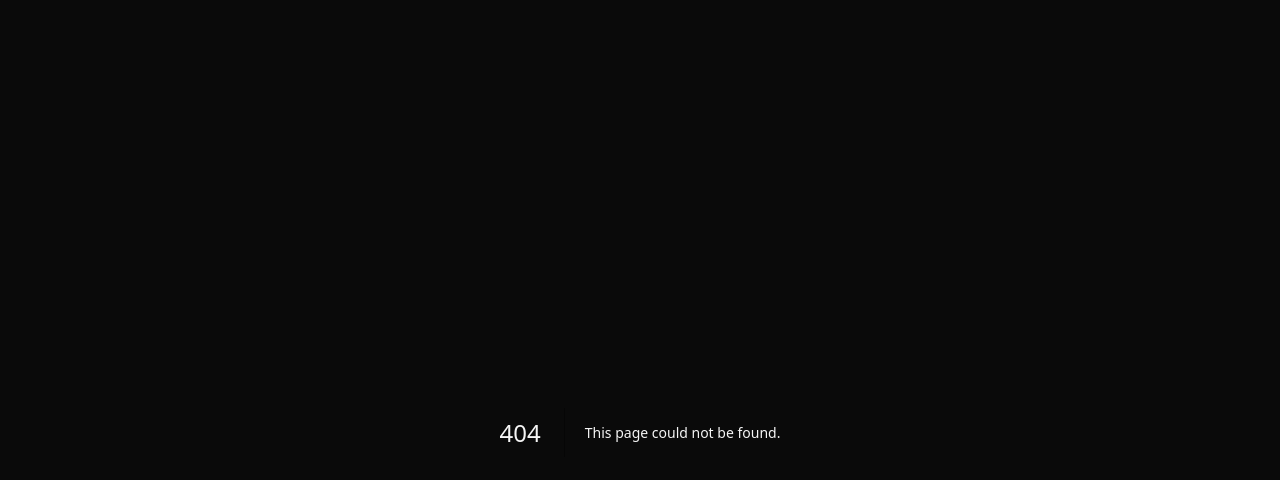
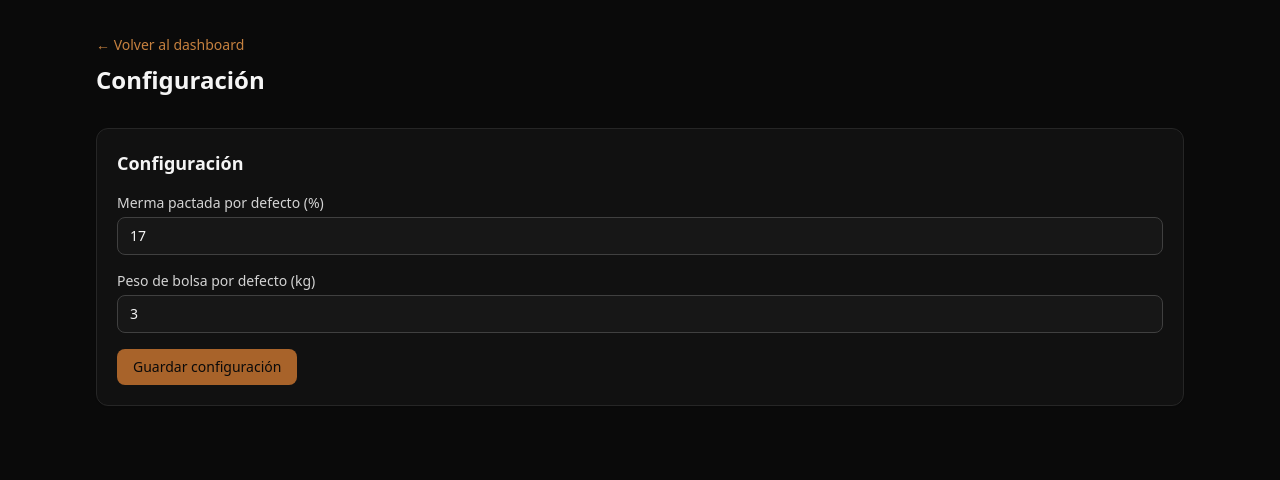
Before and after one commit to darktrevize/appcafe, a Next.js app: page /configuracion in a window 1280 px wide. Before the commit this address had no page. Shown: the top 480 px of the page. Built offline with nearby package versions, Linux system fonts and the light colour scheme; no server answers; the database is empty.

Commit message:
feat: add configuracion page for shrinkage % and default bag weight

```diff
--- /dev/null
+++ b/app/configuracion/page.tsx
@@ -0,0 +1,21 @@
+import Link from 'next/link';
+import { obtenerConfiguracion } from '@/lib/db/queries';
+import { ConfigForm } from '@/components/config-form';
+
+export const dynamic = 'force-dynamic';
+
+export default async function ConfiguracionPage() {
+  const config = await obtenerConfiguracion();
+
+  return (
+    <div className="space-y-8">
+      <div>
+        <Link href="/" className="text-sm text-cafe-400 hover:text-cafe-300">
+          ← Volver al dashboard
+        </Link>
+        <h1 className="mt-2 text-2xl font-bold text-neutral-100">Configuración</h1>
+      </div>
+      <ConfigForm mermaPctDefault={config.mermaPctDefault} pesoBolsaDefaultKg={config.pesoBolsaDefaultKg} />
+    </div>
+  );
+}
--- /dev/null
+++ b/components/config-form.tsx
@@ -0,0 +1,88 @@
+'use client';
+
+import { useState, useTransition, type FormEvent } from 'react';
+import { actualizarConfiguracion } from '@/lib/actions';
+import { Card } from './ui/card';
+import { Label } from './ui/label';
+import { Input } from './ui/input';
+import { Button } from './ui/button';
+
+export function ConfigForm({
+  mermaPctDefault,
+  pesoBolsaDefaultKg,
+}: {
+  mermaPctDefault: number;
+  pesoBolsaDefaultKg: number;
+}) {
+  const [mermaPct, setMermaPct] = useState(String(mermaPctDefault));
+  const [pesoBolsa, setPesoBolsa] = useState(String(pesoBolsaDefaultKg));
+  const [error, setError] = useState<string | null>(null);
+  const [success, setSuccess] = useState(false);
+  const [isPending, startTransition] = useTransition();
+
+  function handleSubmit(e: FormEvent) {
+    e.preventDefault();
+    setError(null);
+    setSuccess(false);
+
+    startTransition(async () => {
+      const result = await actualizarConfiguracion({
+        mermaPctDefault: Number(mermaPct),
+        pesoBolsaDefaultKg: Number(pesoBolsa),
+      });
+      if (!result.success) {
+        setError(result.error);
+        return;
+      }
+      setSuccess(true);
+    });
+  }
+
+  return (
+    <Card>
+      <h2 className="mb-4 text-lg font-semibold text-neutral-100">Configuración</h2>
+
+      {error && (
+        <div className="mb-4 rounded-lg border border-red-800 bg-red-950 px-3 py-2 text-sm text-red-300">
+          {error}
+        </div>
+      )}
+      {success && (
+        <div className="mb-4 rounded-lg border border-emerald-800 bg-emerald-950 px-3 py-2 text-sm text-emerald-300">
+          Configuración guardada.
+        </div>
+      )}
+
+      <form onSubmit={handleSubmit} className="space-y-4">
+        <div>
+          <Label htmlFor="mermaPctDefault">Merma pactada por defecto (%)</Label>
+          <Input
+            id="mermaPctDefault"
+            type="number"
+            step="0.01"
+            min="0"
+            max="99"
+            value={mermaPct}
+            onChange={(e) => setMermaPct(e.target.value)}
+            required
+          />
+        </div>
+        <div>
+          <Label htmlFor="pesoBolsaDefaultKg">Peso de bolsa por defecto (kg)</Label>
+          <Input
+            id="pesoBolsaDefaultKg"
+            type="number"
+            step="0.01"
+            min="0"
+            value={pesoBolsa}
+            onChange={(e) => setPesoBolsa(e.target.value)}
+            required
+          />
+        </div>
+        <Button type="submit" disabled={isPending}>
+          {isPending ? 'Guardando…' : 'Guardar configuración'}
+        </Button>
+      </form>
+    </Card>
+  );
+}
```
Also changed, not shown: 1 other file (tests, documents, lock files or other folders).
